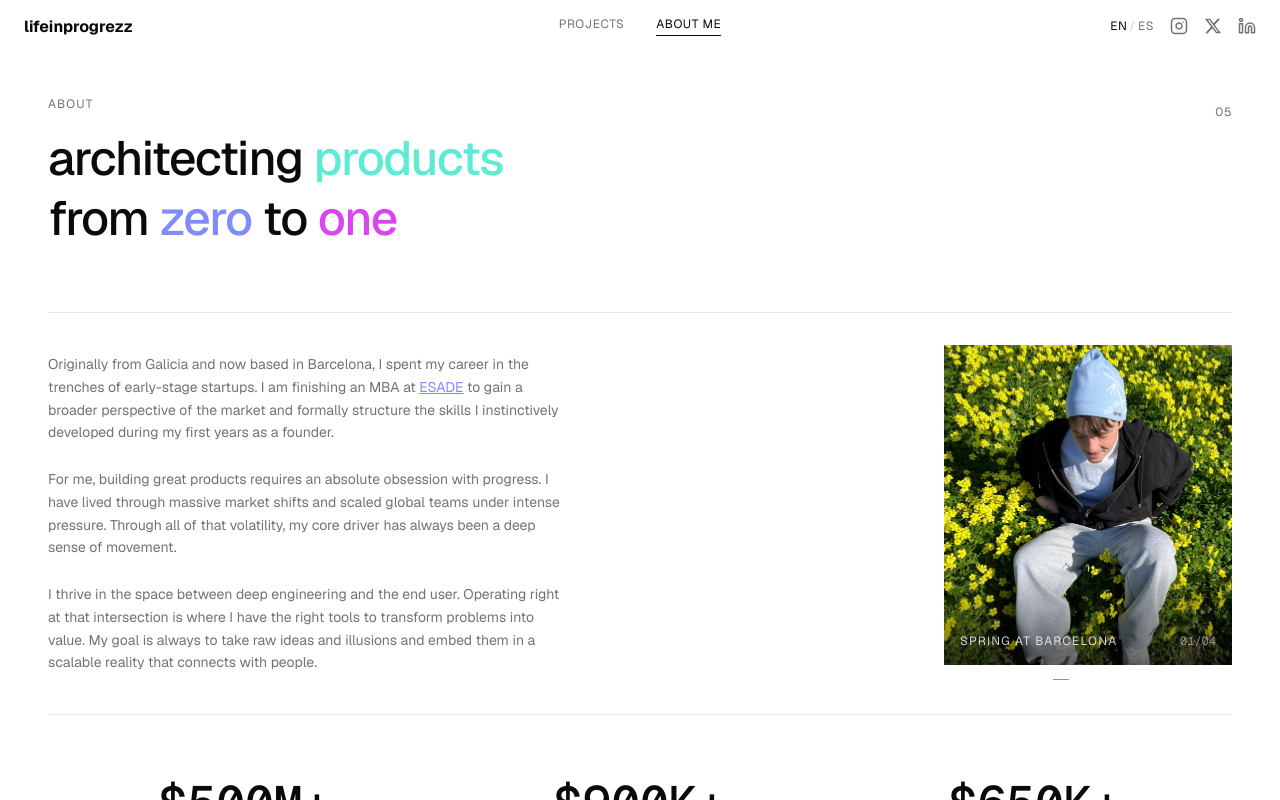
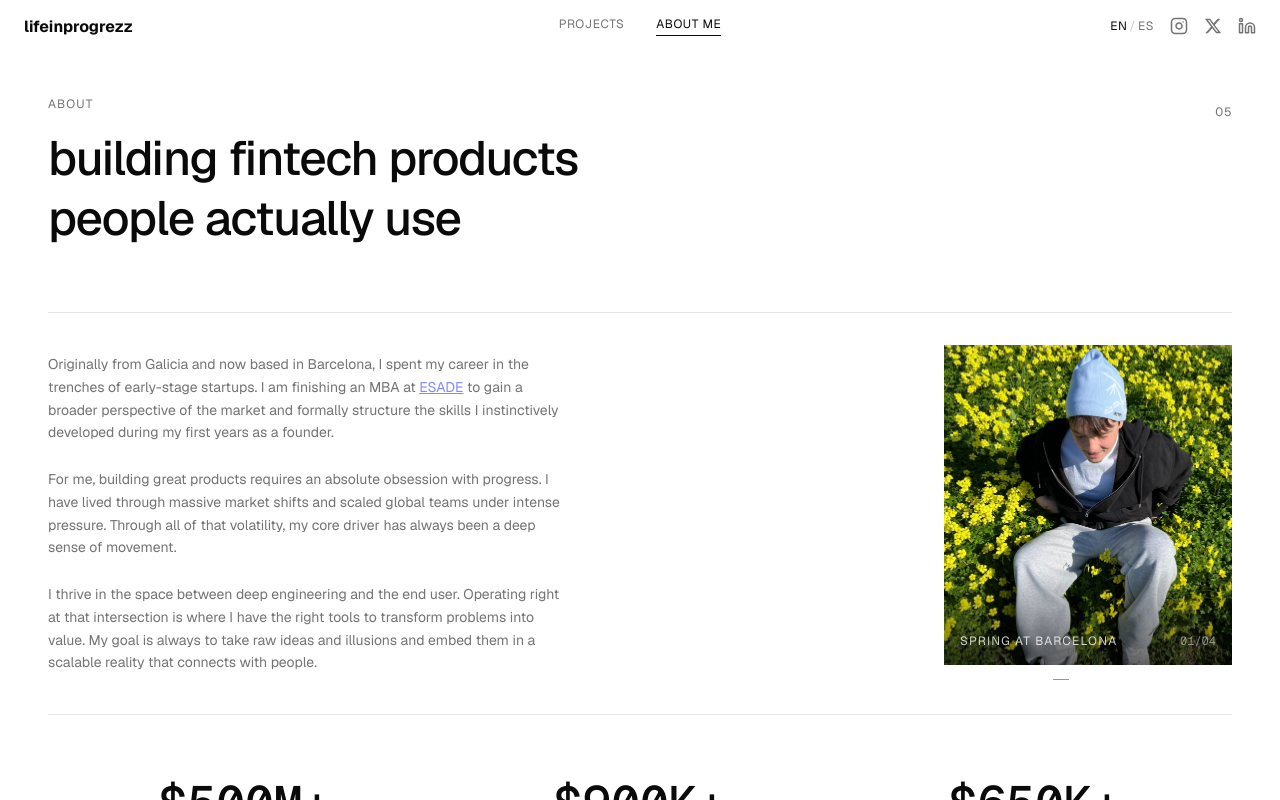
Before and after one commit to lifeinprogrezz/personal-portfolio, a Next.js app: page / in a window 1280 px wide. Both pictures are taken after a click on the button "ABOUT ME". Shown: the top 800 px of the page. Built offline with nearby package versions, Linux system fonts and the light colour scheme.

Commit message:
Update About Me title

```diff
--- a/components/about-section.tsx
+++ b/components/about-section.tsx
@@ -268,14 +268,9 @@ export function AboutSection() {
               <p className="text-xs tracking-widest text-muted-foreground mb-4">
                 {translations.about.sectionLabel[language]}
               </p>
-              <h2 className="text-4xl md:text-5xl font-medium text-foreground leading-tight tracking-tight text-balance max-w-2xl">
-                {translations.about.heading.prefix[language]}
-                <span style={{ color: "#5EEAD4" }}>{translations.about.heading.products[language]}</span>
-                {translations.about.heading.from[language]}
-                <span style={{ color: "#818CF8" }}>{translations.about.heading.zero[language]}</span>
-                {translations.about.heading.to[language]}
-                <span style={{ color: "#D946EF" }}>{translations.about.heading.one[language]}</span>
-              </h2>
+          <h2 className="text-4xl md:text-5xl font-medium text-foreground leading-tight tracking-tight text-balance max-w-2xl">
+            {translations.about.heading.title[language]}
+          </h2>
             </div>
             <p className="text-xs tracking-wider text-muted-foreground mt-2 hidden lg:block">
               05
--- a/lib/translations.ts
+++ b/lib/translations.ts
@@ -12,12 +12,10 @@ export const translations = {
   about: {
     sectionLabel: { en: "ABOUT", es: "SOBRE M\u00CD" },
     heading: {
-      prefix: { en: "architecting ", es: "arquitectando " },
-      products: { en: "products", es: "productos" },
-      from: { en: " from ", es: " de " },
-      zero: { en: "zero", es: "cero" },
-      to: { en: " to ", es: " a " },
-      one: { en: "one", es: "uno" },
+      title: {
+        en: "building fintech products people actually use",
+        es: "creando productos fintech que la gente realmente usa",
+      },
     },
     bio1: {
       en: "Originally from Galicia and now based in Barcelona, I spent my career in the trenches of early-stage startups. I am finishing an MBA at",
```
